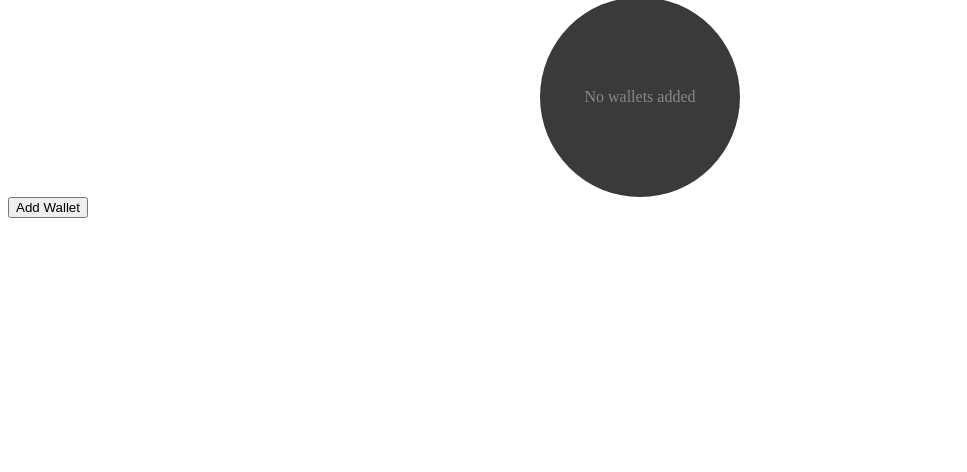
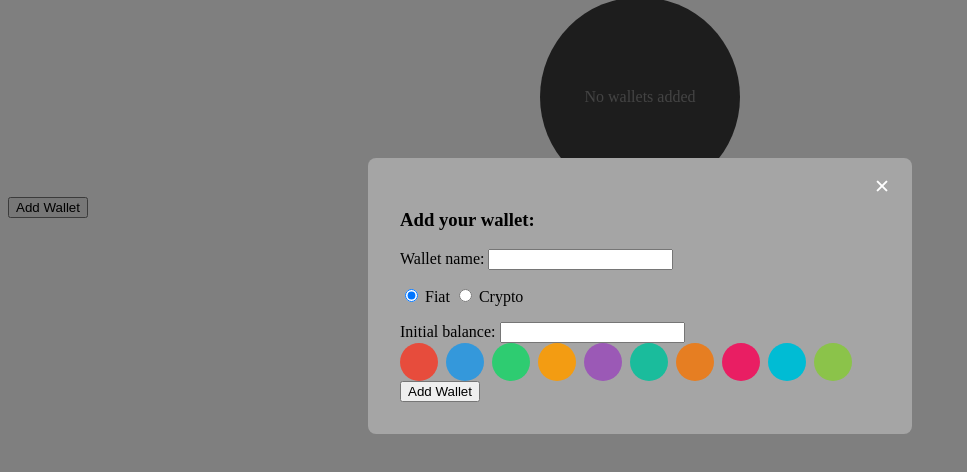
Before and after one commit to ReisRyougi/budgettracker, a website: page index.html in a window 1280 px wide. Both pictures are taken after a click on the button "Add Wallet". Shown: the part 104-576 px from the top of the page, without its empty margins (0-967 px from the left). Drawn offline with nearby package versions, Linux system fonts and the light colour scheme.

Commit message:
add wallet button

```diff
--- a/index.html
+++ b/index.html
@@ -26,6 +26,54 @@
         </section>
         <section id="transactions">test2</section>
     </main>
+    <div id="overlay">
+        <div id="addWalletModal">
+            <button type="button" id="closeModalBtn">✕</button>
+            <h3>Add your wallet:</h3>
+            <form id="addWalletForm">
+                <p>
+                    <label for="newWalletName">Wallet name:</label>
+                    <input type="text" id="newWalletName">
+                </p>
+                <p>
+                    <input type="radio" name="type" id="newWalletTypeFiat" value="fiat" checked>
+                    <label for="newWalletTypeFiat">Fiat</label>
+                    <input type="radio" name="type" id="newWalletTypeCrypto" value="crypto">
+                    <label for="newWalletTypeCrypto">Crypto</label>
+                </p>
+                <div id="fiatFields">
+                    <label for="initialBalance">Initial balance:</label>
+                    <input type="number" id="initialBalance" min="0" step="0.01">
+                </div>
+                <div id="cryptoFields" style="display: none;">
+                    <label for="coinSelect">Coin:</label>
+                    <select id="coinSelect">
+                        <option value="bitcoin">Bitcoin (BTC)</option>
+                        <option value="ethereum">Ethereum (ETH)</option>
+                        <option value="solana">Solana (SOL)</option>
+                        <option value="cardano">Cardano (ADA)</option>
+                        <option value="dogecoin">Monero (XMR)</option>
+                    </select>
+                    <label for="coinAmount">Amount owned:</label>
+                    <input type="number" id="coinAmount" min="0" step="any">
+                </div>
+                <div id="colorPicker">
+                    <div class="colorOption" data-color="#e74c3c" style="background: #e74c3c;"></div>
+                    <div class="colorOption" data-color="#3498db" style="background: #3498db;"></div>
+                    <div class="colorOption" data-color="#2ecc71" style="background: #2ecc71;"></div>
+                    <div class="colorOption" data-color="#f39c12" style="background: #f39c12;"></div>
+                    <div class="colorOption" data-color="#9b59b6" style="background: #9b59b6;"></div>
+                    <div class="colorOption" data-color="#1abc9c" style="background: #1abc9c;"></div>
+                    <div class="colorOption" data-color="#e67e22" style="background: #e67e22;"></div>
+                    <div class="colorOption" data-color="#e91e63" style="background: #e91e63;"></div>
+                    <div class="colorOption" data-color="#00bcd4" style="background: #00bcd4;"></div>
+                    <div class="colorOption" data-color="#8bc34a" style="background: #8bc34a;"></div>
+                </div>
+                <input type="hidden" id="selectedColor" value="">
+                <button type="submit">Add Wallet</button>
+            </form>
+        </div>
+    </div>
     <script src="https://cdn.jsdelivr.net/npm/chart.js"></script>
     <script src="script.js"></script>
 </body>
--- a/script.js
+++ b/script.js
@@ -2,6 +2,9 @@ const balanceBtn = document.getElementById('balanceBtn');
 const transactionsBtn = document.getElementById('transactionsBtn');
 const balanceSection = document.getElementById('balance');
 const transactionsSection = document.getElementById('transactions');
+const addWalletBtn = document.getElementById('addWalletBtn');
+const overlay = document.getElementById('overlay');
+const closeModalBtn = document.getElementById('closeModalBtn');
 
 function switchTab(showSection, activeBtn, hideSection, inactiveBtn) {
     showSection.classList.add('active');
@@ -14,3 +17,22 @@ function switchTab(showSection, activeBtn, hideSection, inactiveBtn) {
 
 balanceBtn.onclick = () => switchTab(balanceSection, balanceBtn, transactionsSection, transactionsBtn);
 transactionsBtn.onclick = () => switchTab(transactionsSection, transactionsBtn, balanceSection, balanceBtn);
+
+document.querySelectorAll('.colorOption').forEach(option => {
+    option.onclick = () => {
+        // remove selected class from all
+        document.querySelectorAll('.colorOption').forEach(o => o.classList.remove('selected'));
+        // add to clicked one
+        option.classList.add('selected');
+        // save the value
+        document.getElementById('selectedColor').value = option.dataset.color;
+    }
+});
+
+addWalletBtn.onclick = () => {
+    overlay.classList.add('open');
+}
+
+closeModalBtn.onclick = () => {
+    overlay.classList.remove('open');
+}
--- a/style.css
+++ b/style.css
@@ -21,3 +21,57 @@ section.active {
     margin: 0 auto;
     color: #888;
 }
+
+#overlay {
+    display: none;
+    position: fixed;
+    top: 0;
+    left: 0;
+    width: 100%;
+    height: 100%;
+    background: rgba(0, 0, 0, 0.5);
+    z-index: 100;
+    justify-content: center;
+    align-items: center;
+}
+
+#overlay.open {
+    display: flex;
+}
+
+#addWalletModal {
+    background: #a5a5a5;
+    padding: 2rem;
+    border-radius: 0.5rem;
+    width: min(90%, 30rem);
+    position: relative;
+}
+
+#closeModalBtn {
+    position: absolute;
+    top: 1rem;
+    right: 1rem;
+    background: none;
+    border: none;
+    color: white;
+    cursor: pointer;
+    font-size: 1.2rem;
+}
+
+.colorOption {
+    width: 2rem;
+    height: 2rem;
+    border-radius: 50%;
+    cursor: pointer;
+    border: 3px solid transparent;
+}
+
+.colorOption.selected {
+    border-color: white;
+}
+
+#colorPicker {
+    display: flex;
+    gap: 0.5rem;
+    flex-wrap: wrap;
+}
```
